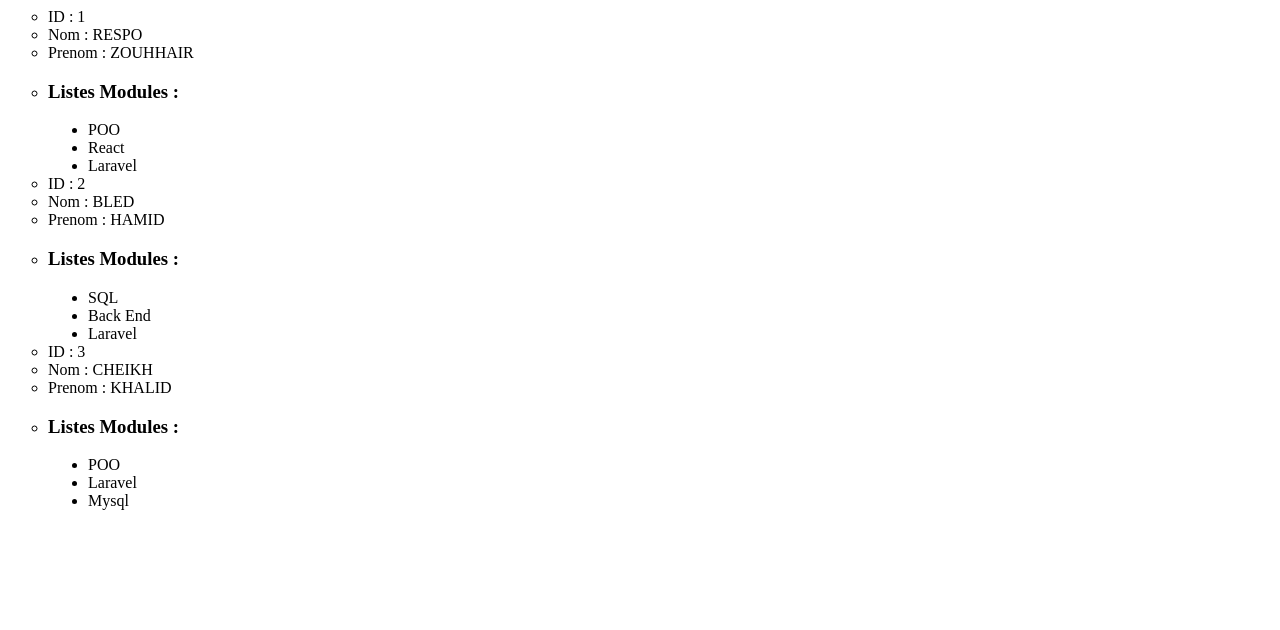
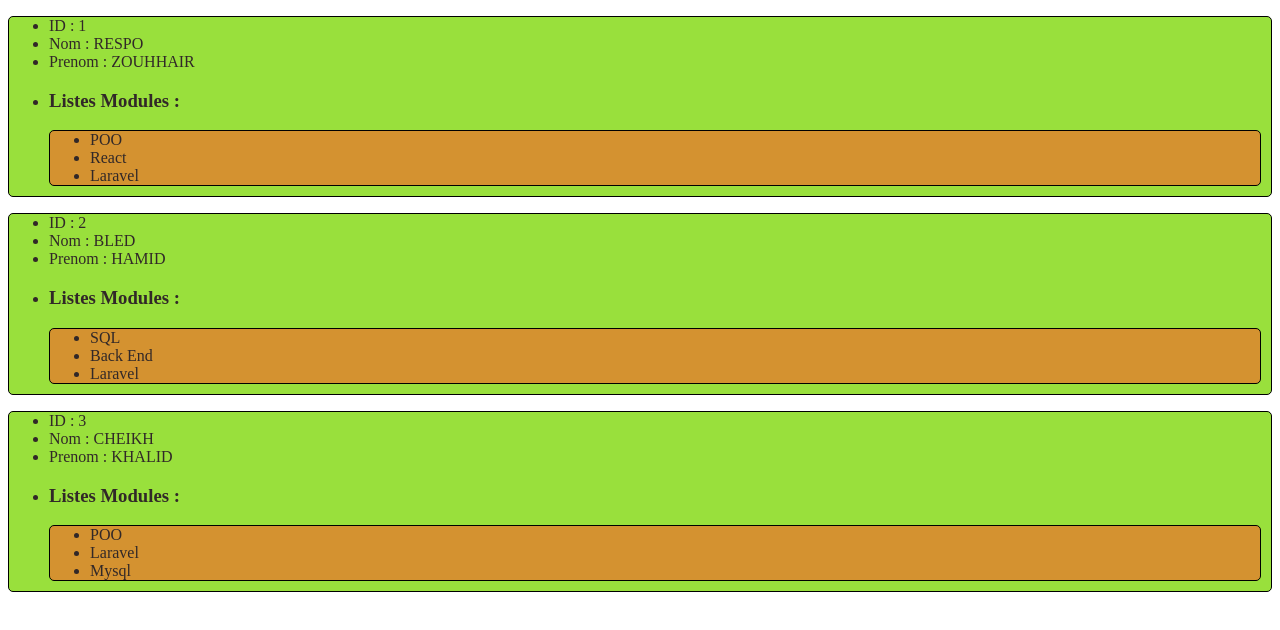
Before and after one commit to YoussefBenlarbi/First-React-App, a React (Create React App) app: page / in a window 1280 px wide. Shown: the top 630 px of the page. Built offline with nearby package versions, Linux system fonts and the light colour scheme.

Commit message:
ad New Style2

```diff
--- a/src/Style/stagiaire.css
+++ b/src/Style/stagiaire.css
@@ -1,27 +1,18 @@
 .style1 {
-    border: 1px solid #000;
-    display: flex;
-    justify-content: center;
-    align-items: center;
-    width: 100%;
-    height: 300px;
-
-    color: white;
-    font-size: 25px;
-    background-color: black;
+    list-style-type:disc ;
+    border: 1px solid black;
+    background-color: rgb(153, 224, 60);
+    color: rgb(49, 40, 40);
+    border-radius: 5px;
 }
 .style2 {
-    display: flex;
-    justify-content: center;
-    align-items: center;
-    border: 1px solid #000;
-
-    width: 100%;
-    height: 300px;
-
-    color: black;
-    font-size: 25px;
-    background-color: White;
+    list-style-type:disc ;
+    border: 1px solid black;
+    background-color: rgb(212, 146, 48);
+    color: rgb(49, 40, 40);
+    border-radius: 5px;
+    margin-bottom: 10px;
+    margin-right: 10px;
 }
 
 .style3 {
--- a/src/components/Stagiaire.js
+++ b/src/components/Stagiaire.js
@@ -1,3 +1,4 @@
+import './../Style/stagiaire.css' ;
 function Stagiaire({id,nom,prenom,modules}) {
 	// const id = props.id ;
 	// const nom = props.nom ;
@@ -7,13 +8,13 @@ function Stagiaire({id,nom,prenom,modules}) {
 	// desruction Object :
 	// const {id,nom,prenom,modules} = props ;
 	return (
-		<ul style={{listStyle: "circle",margin:0 }}>
+		<ul className="style1">
 			<li>ID : {id}</li>
 			<li>Nom : {nom.toUpperCase()}</li>
 			<li>Prenom : {prenom.toUpperCase()}</li>
 			<li>
 				<h3>Listes Modules : </h3>
-				<ul style={{listStyle: "disc" }}>
+				<ul className="style2">
 					{/* {modules.map(function (element) {
 						return <li>{element}</li>;
 					})} */}
```
